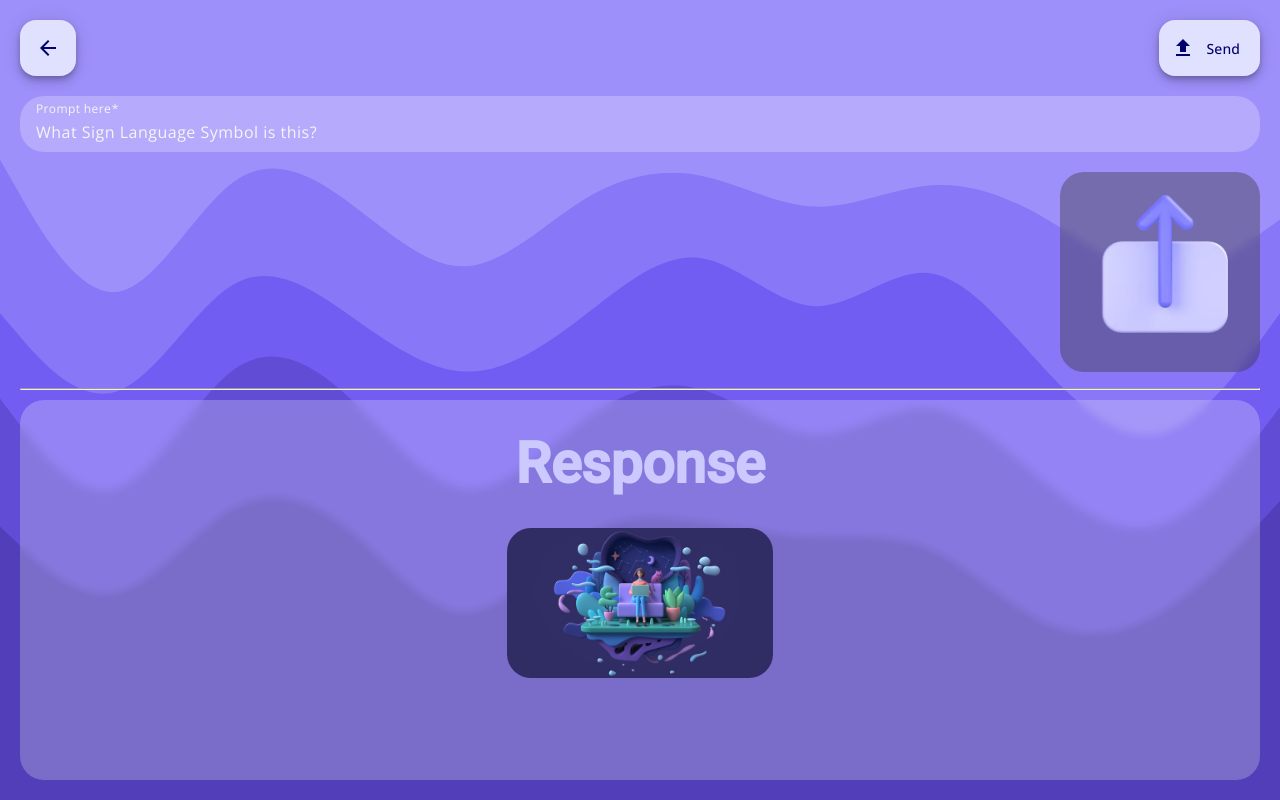
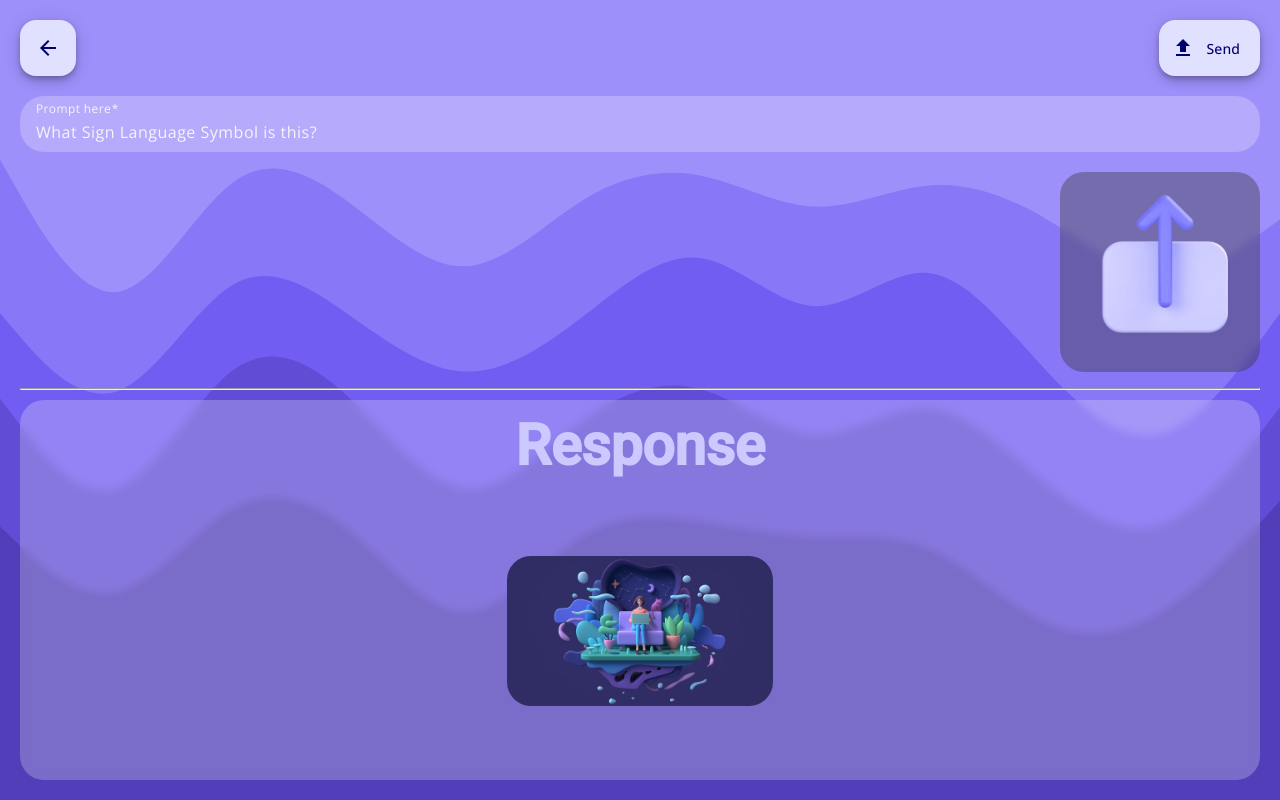
Before and after one commit to Arya-00/Sign-Language-Detection, an Angular app: page /search in a window 1280 px wide. Built offline with nearby package versions, Linux system fonts and the light colour scheme.

Commit message:
CSS Changes

```diff
--- a/src/app/components/search/search.component.scss
+++ b/src/app/components/search/search.component.scss
@@ -113,7 +113,7 @@ mat-form-field {
     width: 100%;
     box-sizing: border-box;
     display: grid;
-    grid-template-rows: 30% 1fr;
+    grid-template-rows: 20% 1fr;
     place-content: center;
     gap: 10px;
     background-color: #ffffff3d !important;
@@ -137,11 +137,13 @@ mat-form-field {
 {
     height: 150px;
     border-radius: 24px;
+    align-self: center;
 }
 
 .response video
 {
     justify-self: center;
+    align-self: center;
 }
 
 .response1
@@ -151,7 +153,7 @@ mat-form-field {
     padding: 20px;
     box-sizing: border-box;
     margin: 0;
-    font-size: clamp(1.8rem, 4vw, 2rem);
+    font-size: clamp(1.5rem, 2.5vw, 1.8rem);
     line-height: 1;
     display: flex;
     justify-content: center;
```
